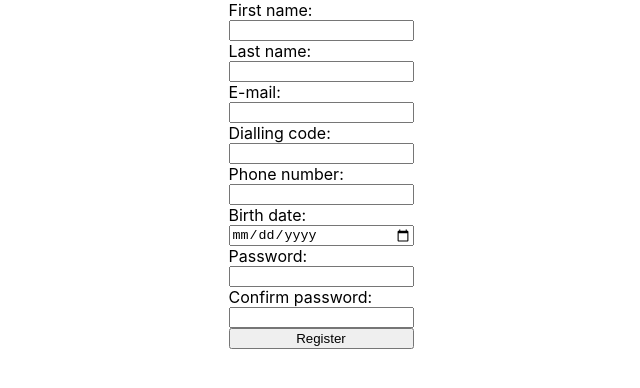
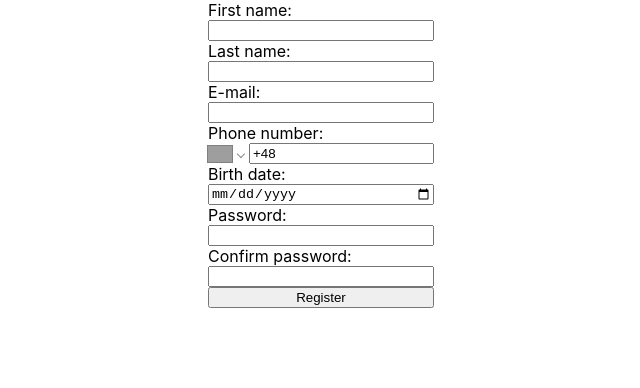
Before and after one commit to Reservant-inc/reservant-frontend, a React (Create React App) app: page /register in a window 1280 px wide. Shown: the top 388 px of the page, without its empty margins (319-959 px from the left). Built offline with nearby package versions, Linux system fonts and the light colour scheme; grey boxes are pictures that could not be loaded.

Commit message:
feat-dialing-code

```diff
--- a/package.json
+++ b/package.json
@@ -15,8 +15,10 @@
     "js-cookie": "^3.0.5",
     "react": "^18.2.0",
     "react-dom": "^18.2.0",
+    "react-phone-number-input": "^3.3.9",
     "react-router-dom": "^6.22.3",
     "react-scripts": "5.0.1",
+    "react-telephone-input": "^5.0.0",
     "web-vitals": "^2.1.4",
     "yup": "^1.4.0"
   },
--- a/src/components/auth/register/Register.tsx
+++ b/src/components/auth/register/Register.tsx
@@ -2,57 +2,41 @@ import React from "react";
 import { Link, useNavigate } from "react-router-dom";
 import { Formik, Form, Field, ErrorMessage, FormikValues } from "formik";
 import * as yup from "yup";
-import "dotenv/config"
+import "react-phone-number-input/style.css";
+import PhoneInput from "react-phone-number-input";
 import "./Register.css";
 
-//TODO - username/login?
 const initialValues = {
   firstName: "",
   lastName: "",
   email: "",
-  diallingCode: "",
   phoneNumber: "",
   birthDate: "",
   password: "",
   confirmPassword: "",
 };
 
-// Set yup validation schema to validate defined fields and error messages
-/*
-TODO
-username/login - czekamy na koncowke
-phone number (co z tym na backu) + prefix
-trzeba zrobic lepszy regex dla maila
-jakaś aktualizująca się max date / min date
-imie/nazwisko - regex na ąę?
-to samo z telefonem(czy mozna zrobic pozniej trim?)
-*/
 const validationSchema = yup.object({
   firstName: yup
     .string()
-    .matches(/^[a-zA-Z]+$/, "first name can only contain letters.")
-    .required("first name is required"),
+    .matches(/^[a-zA-Z]+$/, "First name can only contain letters.")
+    .required("First name is required"),
 
   lastName: yup
     .string()
-    .matches(/^[a-zA-Z]+$/, "last name can only contain letters.")
-    .required("last name is required"),
+    .matches(/^[a-zA-Z]+$/, "Last name can only contain letters.")
+    .required("Last name is required"),
 
-  email: yup.string().email("invalid e-mail").required("e-mail is required"),
-
-  diallingCode: yup
-    .string()
-    .matches(/^\+[0-9]{2}$/, "invalid dialling code")
-    .required("dialling code is required"),
+  email: yup.string().email("Invalid e-mail").required("E-mail is required"),
 
   phoneNumber: yup
     .string()
-    .matches(/^[0-9]{9}$/, "invalid phone number")
-    .required("phone number is required"),
+    .matches(/^\+[1-9]\d{1,14}$/, "Invalid phone number")
+    .required("Phone number is required"),
 
   birthDate: yup
     .date()
-    .required("birth date is required")
+    .required("Birth date is required")
     .min("1969-11-13", "Date is too early")
     .max("2023-11-13", "Date is too late"),
 
@@ -60,14 +44,14 @@ const validationSchema = yup.object({
     .string()
     .matches(
       /^(?=.*[a-z])(?=.*[A-Z])(?=.*[0-9])(?=.*[!@#\$%\^&\*])(?=.{8,})/,
-      "must contain 8 characters, one uppercase, one lowercase, one number and one special character",
+      "Must contain 8 characters, one uppercase, one lowercase, one number and one special character",
     )
-    .required("password is required"),
+    .required("Password is required"),
 
   confirmPassword: yup
     .string()
-    .oneOf([yup.ref("password"), ""], "passwords must match")
-    .required("password confirmation is required"),
+    .oneOf([yup.ref("password"), ""], "Passwords must match")
+    .required("Password confirmation is required"),
 });
 
 export default function Register() {
@@ -78,9 +62,7 @@ export default function Register() {
     { setSubmitting }: { setSubmitting: (isSubmitting: boolean) => void },
   ) => {
     try {
-      // Set submitting state to true to indicate form submission is in progress
       setSubmitting(true);
-      // Send data to server
       const response = await fetch(
         `${process.env.REACT_APP_SERVER_IP}/auth/register-customer`,
         {
@@ -93,7 +75,7 @@ export default function Register() {
             firstName: values.firstName,
             lastName: values.lastName,
             email: values.email,
-            phoneNumber: `${values.diallingCode}${values.phoneNumber}`,
+            phoneNumber: values.phoneNumber,
             birthDate: values.birthDate,
             password: values.password,
           }),
@@ -104,14 +86,10 @@ export default function Register() {
         throw new Error("Invalid login data");
       }
 
-      // TODO - add data to web local storage for further use
-
-      //TODO - nawigacja po rejestracji
       navigate("/");
     } catch (error) {
       console.log(error);
     } finally {
-      // Set submitting state to false when form submission completes (whether it succeeded or failed)
       setSubmitting(false);
     }
   };
@@ -124,8 +102,6 @@ export default function Register() {
         onSubmit={handleSubmit}
       >
         {(formik) => (
-          //TODO - add username/login?????????
-          //TODO - sposob na polaczenie prefixu numeru i numeru / jak uzyskac dostep do values
           <Form>
             <div className="form-container">
               <div className="form-control">
@@ -147,14 +123,16 @@ export default function Register() {
               </div>
 
               <div className="form-control">
-                <label htmlFor="diallingCode">Dialling code:</label>
-                <Field type="text" id="diallingCode" name="diallingCode" />
-                <ErrorMessage name="diallingCode" component="div" />
-              </div>
-
-              <div className="form-control">
                 <label htmlFor="phoneNumber">Phone number:</label>
-                <Field type="text" id="phoneNumber" name="phoneNumber" />
+                <PhoneInput
+                  international
+                  defaultCountry="PL"
+                  value={formik.values.phoneNumber}
+                  onChange={(value) =>
+                    formik.setFieldValue("phoneNumber", value)
+                  }
+                  className="phone-input"
+                />
                 <ErrorMessage name="phoneNumber" component="div" />
               </div>
 
```
Also changed, not shown: 1 other file (tests, documents, lock files or other folders).
